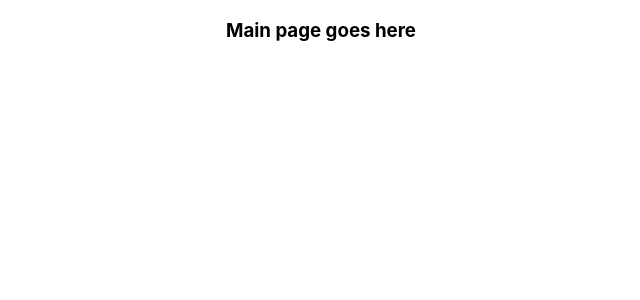
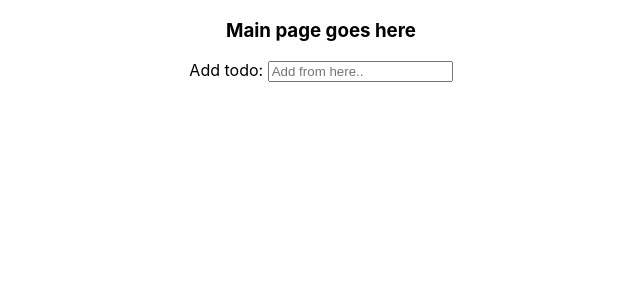
Before and after one commit to brkcrdk/todo, a React (Create React App) app: page / in a window 1280 px wide. Shown: the top 300 px of the page, without its empty margins (319-959 px from the left). Built offline with nearby package versions, Linux system fonts and the light colour scheme.

Commit message:
Input component added

```diff
--- a/src/Components/Input/Input.jsx
+++ b/src/Components/Input/Input.jsx
@@ -1,7 +1,13 @@
-import React from "react";
+import React, { useState } from "react";
 
 const Input = () => {
-  return <input data-testid="inputElement" />;
+  const [value, setValue] = useState();
+  return (
+    <div>
+      <label>Add todo: </label>
+      <input aria-label="todo-input" placeholder="Add from here.." />
+    </div>
+  );
 };
 
 export default Input;
--- a/src/Components/Main/Main.jsx
+++ b/src/Components/Main/Main.jsx
@@ -1,9 +1,11 @@
-import React from "react";
-
+import React, { useState } from "react";
+import Input from "../Input/Input";
 const Main = () => {
+  const [todo, setTodo] = [];
   return (
     <div data-testid="main-container">
       <h3>Main page goes here</h3>
+      <Input />
     </div>
   );
 };
```
Also changed, not shown: 2 other files (tests, documents, lock files or other folders).
